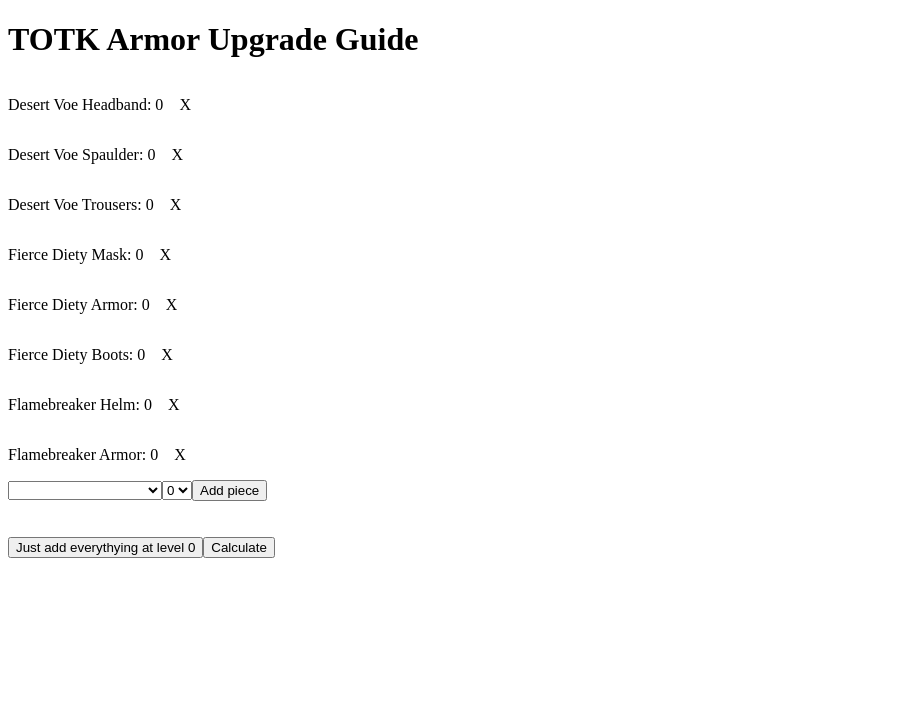
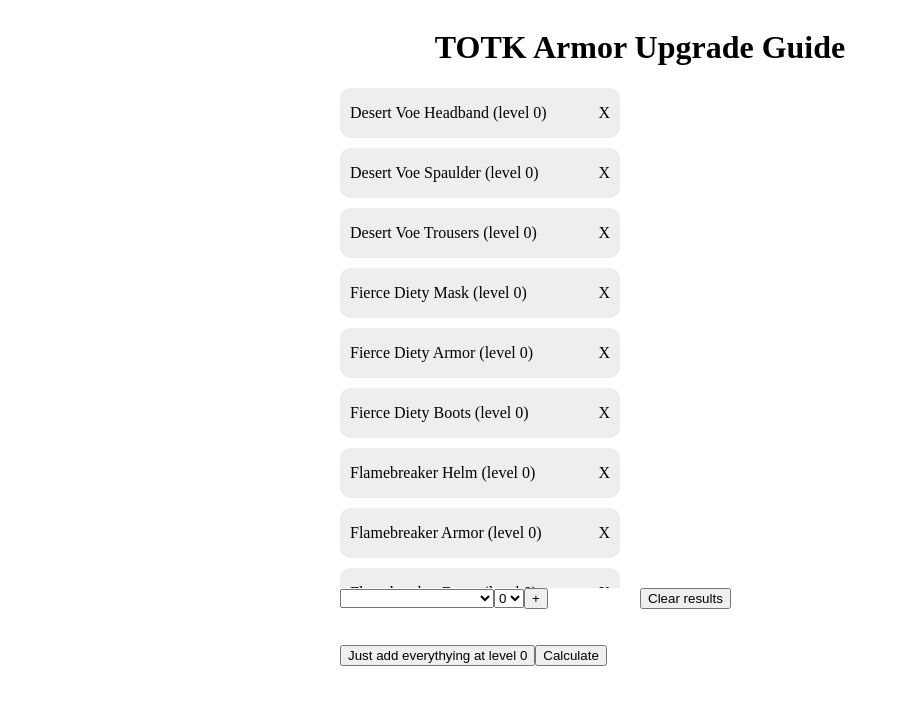
Before and after one commit to HagayHaut/totk-armor-upgrade, a React (Vite) app: page / in a window 1280 px wide. Both pictures are taken after a click on the button "Just add everythying at level 0". Shown: the top 704 px of the page, without its empty margins (0-900 px from the left). Built offline with nearby package versions, Linux system fonts and the light colour scheme.

Commit message:
display claculated results, refactor/cleaup

```diff
--- a/src/App.css
+++ b/src/App.css
@@ -1,17 +1,63 @@
+.app {
+    display: flex;
+    justify-content: center;
+    align-items: center;
+
+    .content {
+        display: flex;
+
+        .left-panel {
+            width: 300px;
+            .selected-pieces-container {
+                height: 500px;
+                overflow: auto;
+                display: flex;
+                flex-direction: column;
+                gap: 10px;
+
                 .selected-armor-piece {
                     display: flex;
-    gap: 1rem;
-}
+                    width: 260px;
+                    justify-content: space-between;
+                    background-color: #eee;
+                    height: 50px;
+                    border-radius: 10px;
+                    padding: 0 10px 0 10px;
 
                     .remove-selected-piece {
                         cursor: pointer;
+
                     }
 
-.selected-pieces-container {
-    height: 50vh;
-    overflow: auto;
+                    .remove-selected-piece:hover {
+                        color: red;
+                    }
                 }
 
-.app {
+                .selected-armor-piece:hover {
+                    background-color: #f5f5f5;
+                }
+            }
+        }
+
+        .right-panel {
+            width: 300px;
+            .results-container {
+                height: 500px;
+                overflow: auto;
                 display: flex;
+                flex-direction: column;
+                gap: 10px;
+                .item-requirement {
+                    display: flex;
+                    justify-content: space-between;
+                    width: 260px;
+                    background-color: #eee;
+                    height: 50px;
+                    border-radius: 10px;
+                    padding: 0 10px 0 10px;
                 }
+            }
+        }
+    }
+}
--- a/src/App.tsx
+++ b/src/App.tsx
@@ -3,6 +3,8 @@
 import { armorData, armorPieceNames } from "./_data/armor";
 import { StringNumberMap } from "./_models/generic";
 import { ArmorPiece } from "./_models/armor";
+import SelectedArmorPiece from "./components/SelectedArmorPiece";
+import CalculatedResult from "./components/CalculatedResult";
 
 export interface ArmorPieceInputData {
     name: string;
@@ -44,6 +46,11 @@
         setFormState(initialFormState);
     }
 
+    function clearResults() {
+        setCalculatedResults(null);
+        setSelectedArmorPieces([]);
+    }
+
     function removeArmorPieceFromState(toRemove: string) {
         setSelectedArmorPieces(
             selectedArmorPieces.filter((x) => x.name !== toRemove)
@@ -52,9 +59,18 @@
 
     function calculateItemRequirements() {
         const requirements: StringNumberMap = {};
-        selectedArmorPieces.forEach(({ name, level }) => {
-            const armorPiece = retrieveArmorPiece(name);
+        const armorPieces = armorData.flatMap(({ headgear, body, legwear }) => [
+            headgear,
+            body,
+            legwear,
+        ]);
+        for (const { name, level } of selectedArmorPieces) {
+            const armorPiece =
+                armorPieces.find((piece) => piece.name === name) ??
+                ({} as ArmorPiece);
+
             if (!armorPiece.materialsRequiredForUpgrades) return;
+
             for (let i = level; i < 4; i++) {
                 armorPiece.materialsRequiredForUpgrades[i].forEach(
                     ([material, req]) => {
@@ -63,24 +79,11 @@
                     }
                 );
             }
-        });
-        console.log(requirements);
+        }
         setCalculatedResults(requirements);
     }
 
-    function retrieveArmorPiece(name: string): ArmorPiece {
-        return (
-            armorData
-                .flatMap(({ headgear, body, legwear }) => [
-                    headgear,
-                    body,
-                    legwear,
-                ])
-                .find((piece) => piece.name === name) ?? ({} as ArmorPiece)
-        );
-    }
-
-    function selectAllArmorPiece() {
+    function selectAllArmorPieces() {
         const allPieces: ArmorPieceInputData[] = [];
         armorData.forEach(({ headgear, body, legwear }) => {
             [headgear, body, legwear].forEach(({ name }) => {
@@ -93,35 +96,45 @@
         setSelectedArmorPieces(allPieces);
     }
 
+    function formattedCalculatedResults(): JSX.Element[] {
+        return Object.entries(calculatedResults ?? [])
+            .sort((a, b) => a[0].localeCompare(b[0]))
+            .map(([item, requirement]) => (
+                <CalculatedResult
+                    key={item + requirement}
+                    item={item}
+                    requirement={requirement}
+                />
+            ));
+    }
+
     const selectedArmorPieceListItems = selectedArmorPieces.map(
         ({ name, level }) => {
             return (
-                <div key={name} className="selected-armor-piece">
-                    <p>{`${name}: ${level}`}</p>
-                    <p
-                        onClick={() => removeArmorPieceFromState(name)}
-                        className="remove-selected-piece"
-                    >
-                        X
-                    </p>
-                </div>
+                <SelectedArmorPiece
+                    name={name}
+                    level={level}
+                    key={name}
+                    removeArmorPieceFromState={removeArmorPieceFromState}
+                />
             );
         }
     );
 
     return (
-        <>
-            <h1>TOTK Armor Upgrade Guide</h1>
         <div className="app">
+            <div>
+                <h1 style={{width: '600px', textAlign: 'center'}}>TOTK Armor Upgrade Guide</h1>
+                <div className="content">
                     <div className="left-panel">
                         <div className="selected-pieces-container">
                             {selectedArmorPieceListItems}
                         </div>
-                    <form onSubmit={(e) => handleSubmit(e)}>
+                        <form onSubmit={handleSubmit}>
                             <select
                                 value={formState.name}
                                 name="name"
-                            onChange={(e) => handleChange(e)}
+                                onChange={handleChange}
                             >
                                 <option value=""></option>
                                 {armorSuitOptions}
@@ -129,7 +142,7 @@
                             <select
                                 name="level"
                                 value={formState.level + ""}
-                            onChange={(e) => handleChange(e)}
+                                onChange={handleChange}
                             >
                                 <option value="0">0</option>
                                 <option value="1">1</option>
@@ -137,20 +150,28 @@
                                 <option value="3">3</option>
                                 <option value="4">4</option>
                             </select>
-                        <button type="submit">Add piece</button>
+                            <button type="submit">+</button>
                         </form>
                         <br />
                         <br />
-                    <button onClick={() => selectAllArmorPiece()}>
+                        <button onClick={() => selectAllArmorPieces()}>
                             Just add everythying at level 0
                         </button>
                         <button onClick={() => calculateItemRequirements()}>
                             Calculate
                         </button>
                     </div>
-                <div className="right-panel"></div>
+                    <div className="right-panel">
+                        <div className="results-container">
+                            {formattedCalculatedResults()}
                         </div>
-        </>
+                        <button onClick={() => clearResults()}>
+                            Clear results
+                        </button>
+                    </div>
+                </div>
+            </div>
+        </div>
     );
 }
 
--- a/src/_models/generic.ts
+++ b/src/_models/generic.ts
@@ -1 +1,7 @@
 export type StringNumberMap =  { [key: string]: number };
+export class RupeeRequirements {
+    public static LEVEL_0 = 10;
+    public static LEVEL_1 = 50;
+    public static LEVEL_2 = 200;
+    public static LEVEL_3 = 500;
+}
--- /dev/null
+++ b/src/_models/props.ts
@@ -0,0 +1,10 @@
+export interface SelectedArmorPieceProps {
+    name: string;
+    level: number;
+    removeArmorPieceFromState(name: string): void;
+}
+
+export interface CalculatedResultProps {
+    item: string;
+    requirement: number;
+}
--- a/src/_utils/data-processors.ts
+++ b/src/_utils/data-processors.ts
@@ -1,7 +1,7 @@
 import { ArmorPiece, ArmorSet } from "../_models/armor";
-import { StringNumberMap } from "../_models/generic";
+import { RupeeRequirements, StringNumberMap } from "../_models/generic";
 
-export function extractUniqueArmorPieceNames(armorData: ArmorSet[]): string[] {
+export function extractUniqueArmorPieceNames(armorData: ArmorSet[]) {
     return armorData.flatMap((armorSet) => [
         armorSet.headgear.name,
         armorSet.body.name,
@@ -9,7 +9,7 @@
     ]);
 }
 
-export function extractUniqueMaterialNames(armorData: ArmorSet[]): string[] {
+export function extractUniqueMaterialNames(armorData: ArmorSet[]) {
     const uniqueNames: Set<string> = new Set();
     armorData.forEach((armorSet) => {
         for (const [key, val] of Object.entries(armorSet)) {
@@ -26,7 +26,7 @@
     return [...uniqueNames];
 }
 
-export function extractMaterialRequirements(armorData: ArmorSet[]): StringNumberMap {
+export function extractMaterialRequirements(armorData: ArmorSet[]) {
     const requirments: StringNumberMap = {};
     for (const armorSet of armorData) {
         for (const [key, val] of Object.entries(armorSet)) {
@@ -44,20 +44,20 @@
     return requirments;
 }
 
-export function addRupeeReqsToArmorSet(armorSet: ArmorSet): void {
+export function addRupeeReqsToArmorSet(armorSet: ArmorSet) {
     addRupeeReqsToArmorPiece(armorSet.headgear);
     addRupeeReqsToArmorPiece(armorSet.body);
     addRupeeReqsToArmorPiece(armorSet.legwear);
 }
 
-function addRupeeReqsToArmorPiece(armorPiece: ArmorPiece): void {
+function addRupeeReqsToArmorPiece(armorPiece: ArmorPiece) {
     armorPiece.materialsRequiredForUpgrades.forEach((level, i) => {
         let req: number;
         switch (i) {
-            case 0: req = 10; break;
-            case 1: req = 50; break;
-            case 2: req = 200; break;
-            case 3: req = 500; break;
+            case 0: req = RupeeRequirements.LEVEL_0; break;
+            case 1: req = RupeeRequirements.LEVEL_1; break;
+            case 2: req = RupeeRequirements.LEVEL_2; break;
+            case 3: req = RupeeRequirements.LEVEL_3; break;
             default: req = 0;
         }
         level.push(["Rupee", req]);
--- /dev/null
+++ b/src/components/CalculatedResult.tsx
@@ -0,0 +1,12 @@
+import { CalculatedResultProps } from "../_models/props";
+
+function CalculatedResult({ item, requirement }: CalculatedResultProps) {
+    return (
+        <div className="item-requirement">
+            <p>{item}</p>
+            <p>{requirement}</p>
+        </div>
+    );
+}
+
+export default CalculatedResult;
--- /dev/null
+++ b/src/components/SelectedArmorPiece.tsx
@@ -0,0 +1,18 @@
+import { SelectedArmorPieceProps } from '../_models/props';
+
+function SelectedArmorPiece({name, level, removeArmorPieceFromState}: SelectedArmorPieceProps) {
+    return (
+        <div className="selected-armor-piece">
+            <p>{`${name} (level ${level})`}</p>
+            <p
+                onClick={() => removeArmorPieceFromState(name)}
+                className="remove-selected-piece"
+                title="Remove piece"
+            >
+                X
+            </p>
+        </div>
+    );
+}
+
+export default SelectedArmorPiece;
```
Also changed, not shown: src/components/Form/Form.tsx (deleted, +0 -59 lines). Lines whose indentation alone changed are shown as unchanged.
